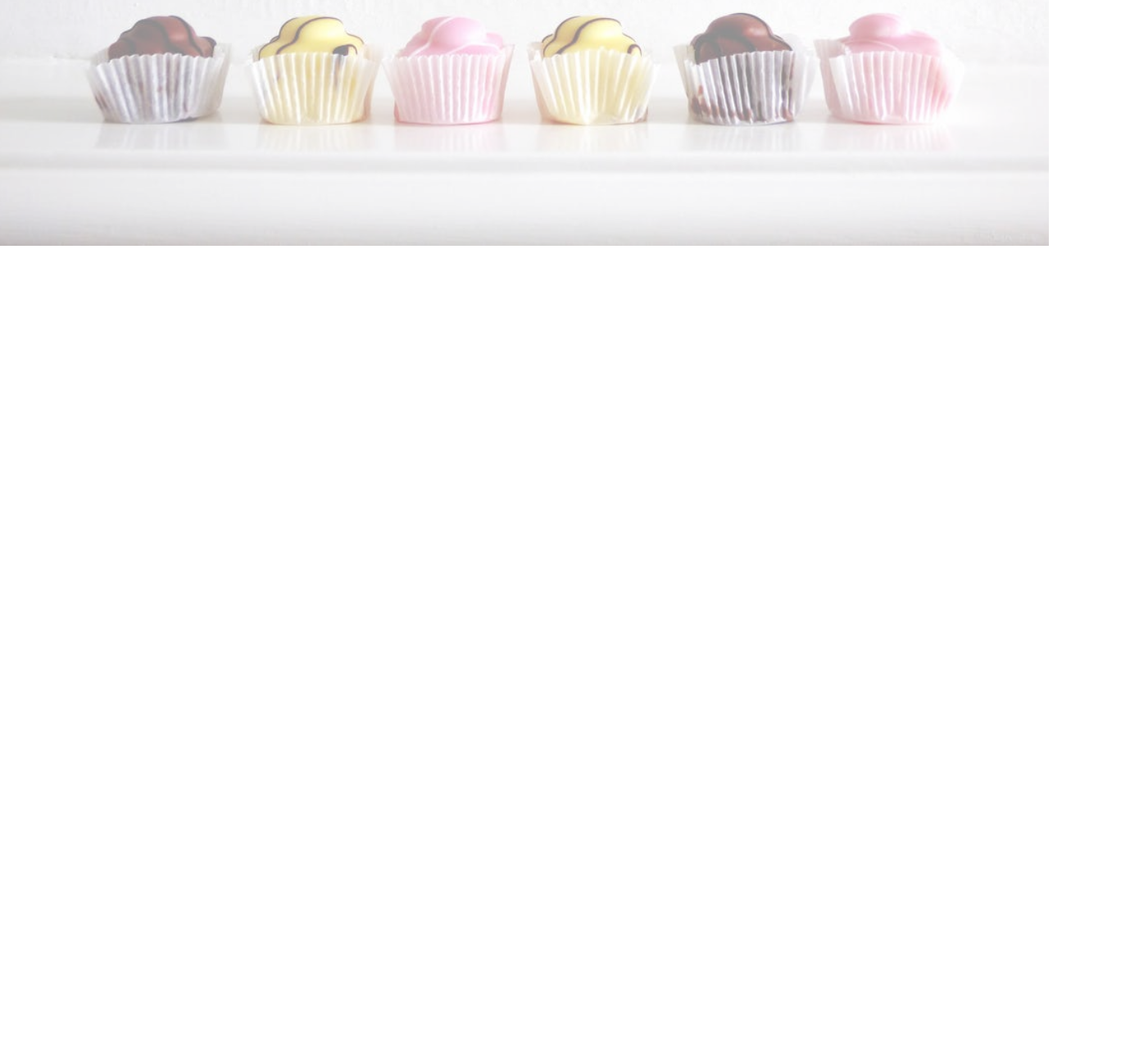
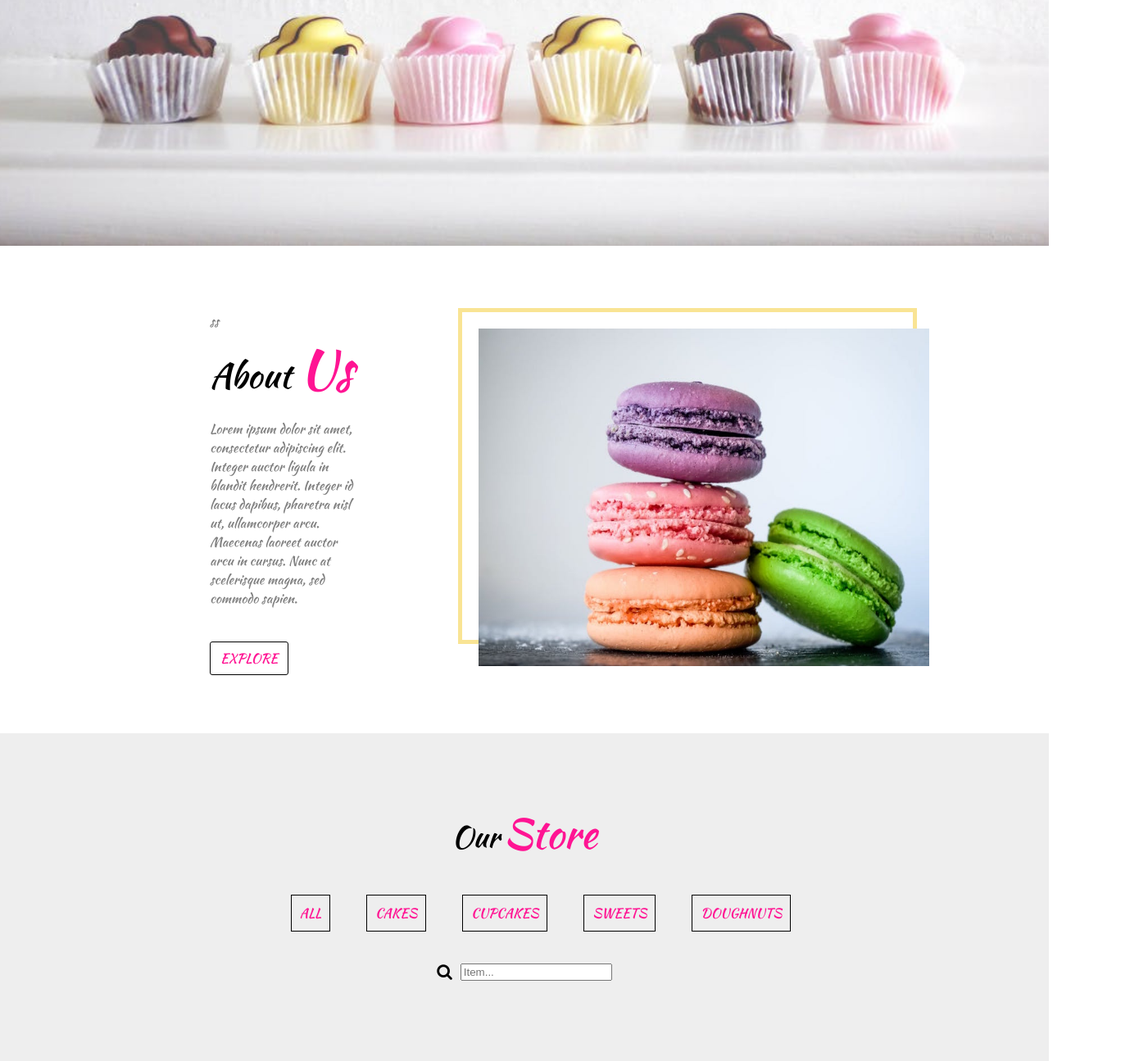
Before and after one commit to fabkala/kodowanie-widoku, a plain HTML site: page index.html in a window 1280 px wide. Shown: the part 620-1915 px from the top of the page at 82% size, 1390 px wide, since content can reach past the window. Before the commit the page ends 920 px from the top, so only its background shows below. Drawn offline with Linux system fonts and the light colour scheme.

Commit message:
background + main-dol

```diff
--- a/index.html
+++ b/index.html
@@ -33,7 +33,40 @@
 </div>
 <div class="background">
     <div class="grandmas-text">
-    <p class="text">Welcome To <span class="grandma">Grandma's</span><a class="button" href="#">EXPLORE</a></p>
+        <p class="text">Welcome To <span class="grandma">Grandma's</span><a class="button" href="#">EXPLORE</a></p>
+    </div>
+
+    <div class="about-content">
+        <div class="about-left">ss
+            <span class="text-about">About</span><span class="text-us">Us</span>
+            <p class="text-all">
+                Lorem ipsum dolor sit amet, consectetur adipiscing elit. Integer auctor ligula in blandit hendrerit.
+                Integer id lacus dapibus, pharetra nisl ut, ullamcorper arcu. Maecenas laoreet auctor arcu in cursus.
+                Nunc at scelerisque magna, sed commodo sapien.</p>
+            <a class="button1" href="#">EXPLORE</a>
+        </div>
+        <div class="about-right">
+            <span class="border"></span>
+            <img id="cake-img" alt="cakes" src="img/footer-right-column.jpeg">
+        </div>
+    </div>
+    <div class="footer">
+        <div class="footer-text">
+            <p class="footer-text1">Our</p><p class="footer-text2">Store</p>
+        </div>
+        <div class="footer-items">
+            <div class="items">
+                <a href="#" class="footer-item">ALL</a>
+                <a href="#" class="footer-item">CAKES</a>
+                <a href="#" class="footer-item">CUPCAKES</a>
+                <a href="#" class="footer-item">SWEETS</a>
+                <a href="#" class="footer-item">DOUGHNUTS</a>
+            </div>
+        </div>
+        <div class="footer-input">
+            <i class="fa fa-search icon"></i>
+            <input class="input-field" type="text" placeholder="Item...">
+        </div>
     </div>
 </div>
 
--- a/main.css
+++ b/main.css
@@ -15,7 +15,6 @@ body {
 .background {
     height: 850px;
     width: 100%;
-    opacity: 0.6;
     background-image: url("img/header-background.jpeg");
     background-position: center;
     background-repeat: no-repeat;
@@ -47,7 +46,6 @@ body {
     justify-content: center;
     position: relative;
     color: black;
-    border: 2px solid black;
 }
 
  /* navbar */
@@ -119,3 +117,102 @@ a:link {
     margin-right: 10px;
     font-size: 20px !important;
 }
+
+/* dol */
+
+.about-content {
+    height: 70%;
+    display: flex;
+    align-items: center;
+    flex: 12;
+}
+
+.about-left {
+    flex: 6;
+    padding-left: 20%;
+    padding-right: 10%;
+    color: gray;
+}
+
+.about-right {
+    flex: 6;
+    padding-right: 20%;
+}
+
+.text-about {
+    font-size: 42px;
+    color: black;
+}
+
+.text-us {
+    margin-left: 10px;
+    font-size: 64px;
+    color: deeppink;
+}
+
+.text-all {
+    margin-bottom: 50px;
+}
+
+#cake-img {
+    width: 550px;
+    margin-top: 25px;
+    margin-left: 25px;
+    position: relative;
+}
+
+.border {
+    width: 550px;
+    height: 400px;
+    border: 5px solid #f9e494;
+    position: absolute;
+    z-index: 0;
+}
+
+.button1 {
+    padding: 8px 12px 8px 12px;
+    border: 1px solid black;
+    border-radius: 3px;
+}
+
+/*footer*/
+
+.footer {
+    background-color: #EEEEEE;
+    height: 400px;
+}
+
+.footer-text {
+    display: flex;
+    justify-content: center;
+}
+
+.footer-text1 {
+    margin-top: 100px;
+    font-size: 36px;
+    color: black;
+}
+
+.footer-text2 {
+    margin-top: 86px;
+    margin-left: 5px;
+    font-size: 50px;
+    color: deeppink;
+}
+
+.footer-items {
+    display: flex;
+    justify-content: center;
+}
+
+.footer-item {
+    border: 1px solid black;
+    margin-left: 40px;
+    padding: 10px;
+}
+
+.footer-input {
+    margin-top: 50px;
+    display: flex;
+    justify-content: center;
+}
```
